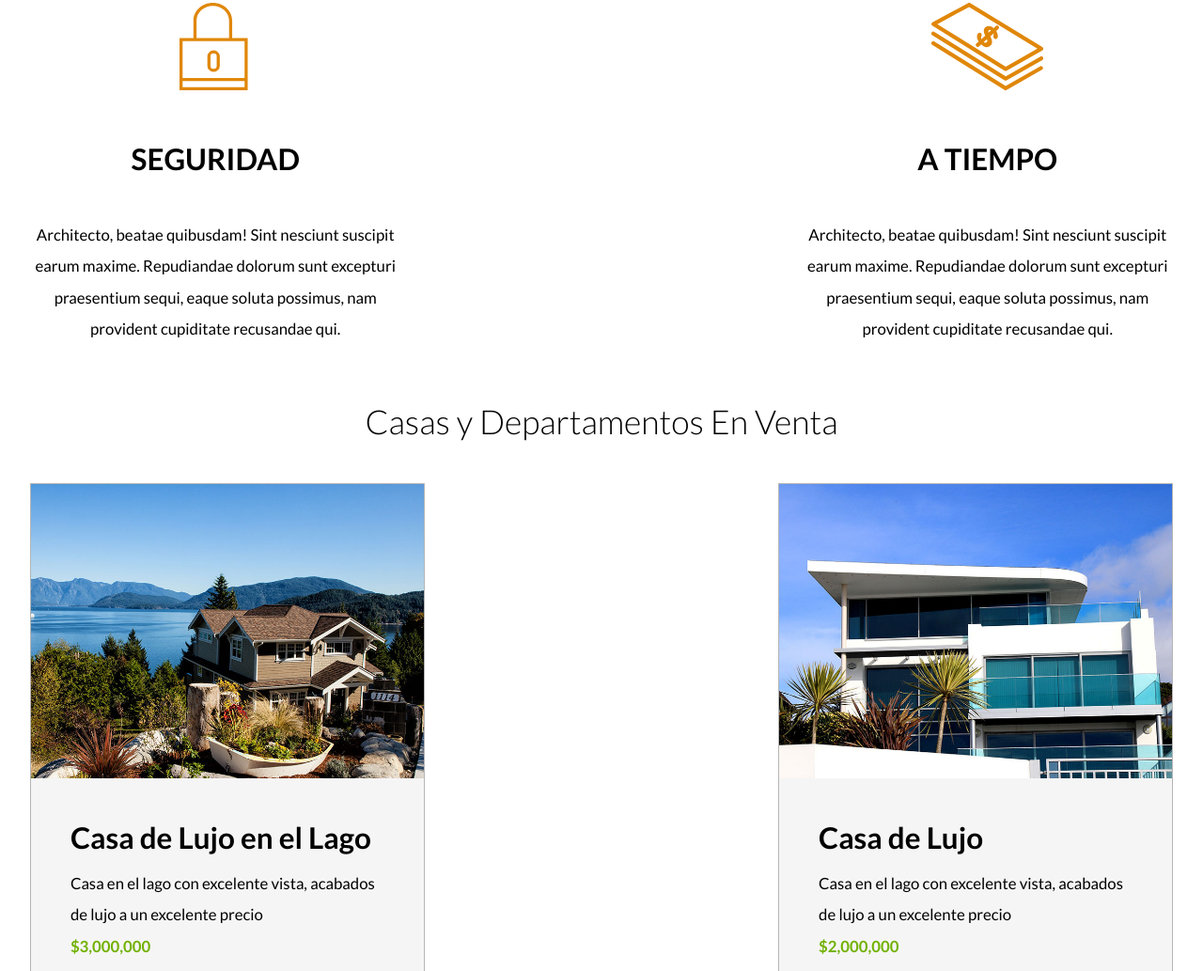
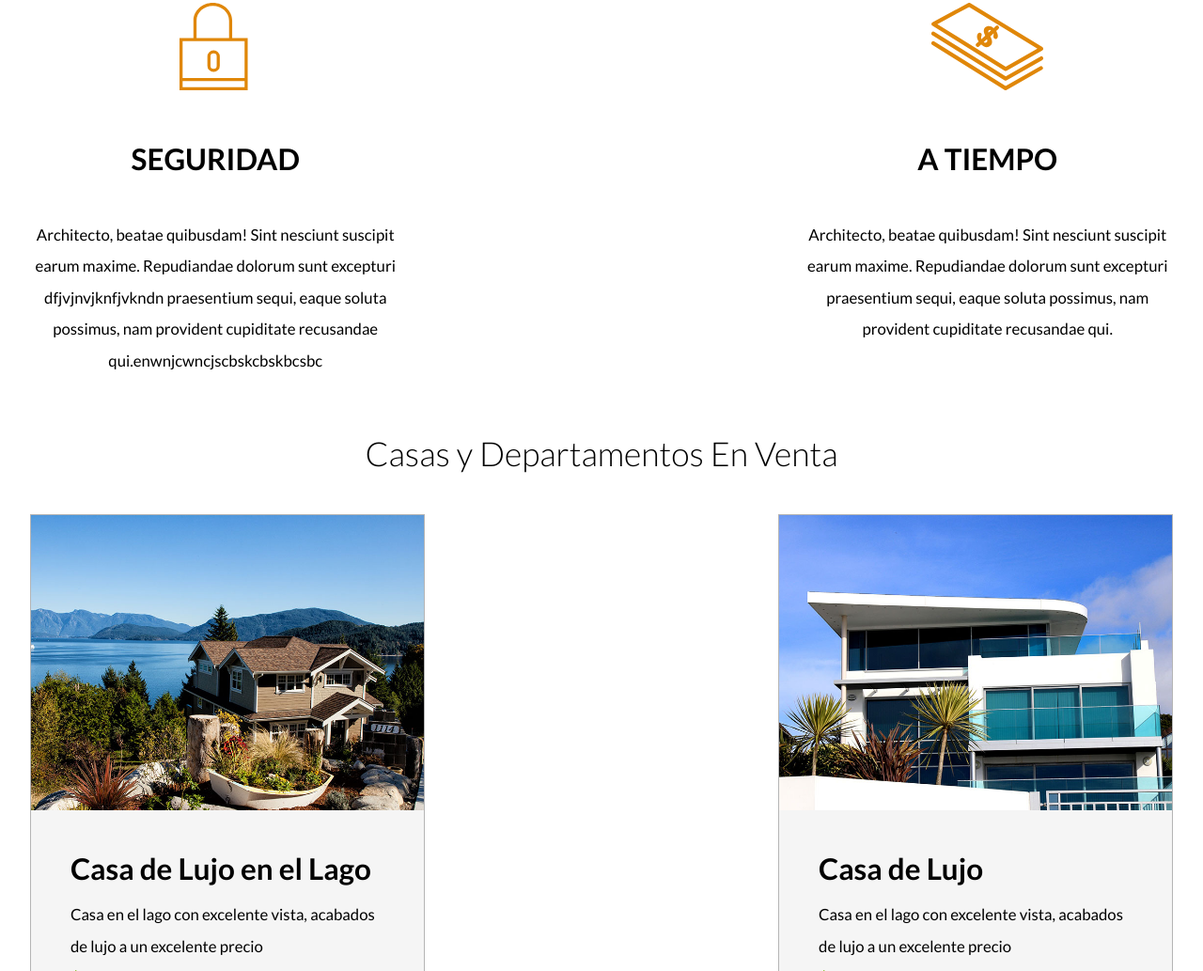
Before and after one commit to AlbertoNoriega/capagit, a plain HTML site: page index.html in a window 1280 px wide. Shown: the part 927-1960 px from the top of the page at 94% size. Drawn offline with Linux system fonts and the light colour scheme.

Commit message:
Se agrego mas informacion en la pagna

```diff
--- a/index.html
+++ b/index.html
@@ -42,7 +42,9 @@
                 <img src="img/icono1.svg" alt="Icono Seguridad">
                 <h3 class="encabezado">Seguridad</h3>
                 <p>Architecto, beatae quibusdam! Sint nesciunt suscipit earum maxime. Repudiandae dolorum sunt excepturi
-                    praesentium sequi, eaque soluta possimus, nam provident cupiditate recusandae qui.</p>
+                    dfjvjnvjknfjvkndn
+                    praesentium sequi, eaque soluta possimus, nam provident cupiditate recusandae qui.enwnjcwncjscbskcbskbcsbc
+                </p>
             </div>
             <div class="icono">
                 <img src="img/icono2.svg" alt="Icono a Tiempo">
```
